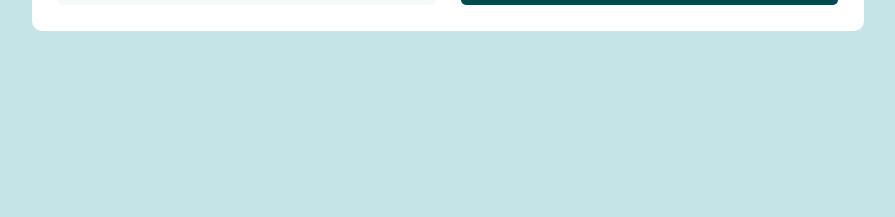
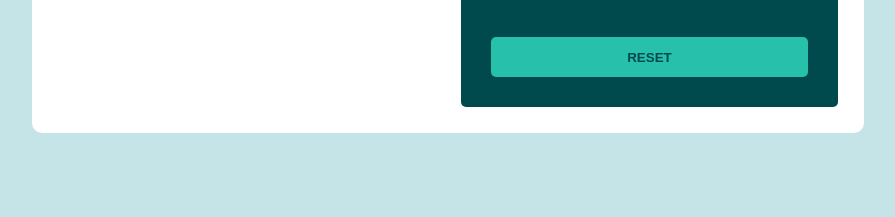
Before and after one commit to mike15395/tip-calculator-app, a plain HTML site: page index.html in a window 1280 px wide. Shown: the part 583-800 px from the top of the page, without its empty margins (192-1087 px from the left). Drawn offline with nearby package versions, Linux system fonts and the light colour scheme.

Commit message:
ui-fixes

```diff
--- a/style.css
+++ b/style.css
@@ -42,7 +42,7 @@ header{
     grid-template-rows: 1fr;
     grid-template-areas: "input output";
     width: 65vw;
-    height: fit-content;
+    height: 65vh;
     background-color: var(--White);
     border-radius: 10px;
     padding: 2%;
```
